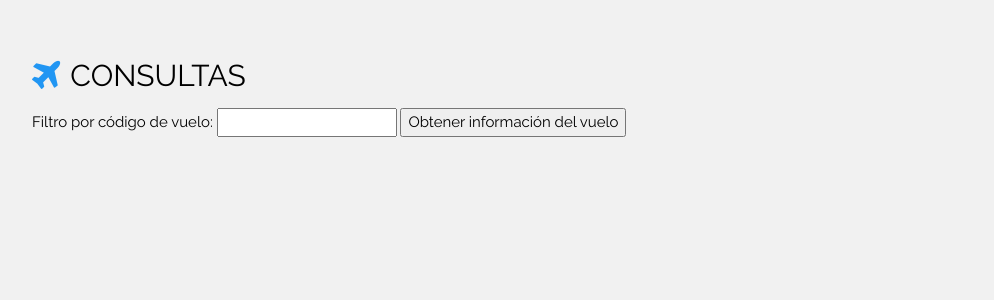
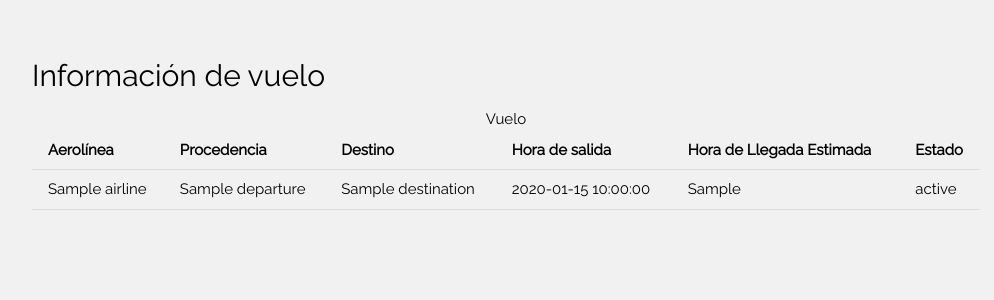
Before and after one commit to marcelofscr/QA2023, a Flask app: template templates/vistaCodigoVuelo.html in a window 1280 px wide. Shown: the top 300 px of the page, without its empty margins (284-1278 px from the left). Run offline with Flask 3, Linux system fonts and the light colour scheme; the template is opened without the code that fills it: most values are stand-ins (such as "Sample title", 1, 10 or a date in 2020).

Commit message:
avance funcionalidad E

```diff
--- a/app.py
+++ b/app.py
@@ -6,6 +6,7 @@ from controlador.controladorVuelos import controladorVuelos
 from controlador.controladorVuelosActualesSalida import controladorVuelosActualesSalida
 from controlador.controladorVuelosActuales import controladorVuelosActuales
 from controlador.controladorClima import controladorClima
+from controlador.controladorCodigoVuelos import ControladorCodigoVuelos
 
 app = Flask(__name__)
 controller = controladorAeropuerto(Aeropuerto("83a922f7be03a2cbd4dda957dffcc2a3"))
@@ -13,6 +14,7 @@ controllerLlegada = controladorVuelosActuales(Vuelos("83a922f7be03a2cbd4dda957df
 controllerSalida = controladorVuelosActualesSalida(Vuelos("83a922f7be03a2cbd4dda957dffcc2a3"))
 controllerRuta = controladorVuelos(Vuelos("83a922f7be03a2cbd4dda957dffcc2a3"))
 controllerClima = controladorClima(Aeropuerto("83a922f7be03a2cbd4dda957dffcc2a3"))
+controllerCodigoVuelos = ControladorCodigoVuelos(Vuelos("83a922f7be03a2cbd4dda957dffcc2a3"))
 
 @app.route('/')
 def index():
@@ -50,5 +52,11 @@ def get_weather():
     clima = controllerClima.get_weather(iataAeropuerto)
     return render_template('vistaClima.html', airports=clima)
 
+@app.route('/get_flights_by_code', methods=['POST'])
+def get_flights_by_code():
+    informacionVuelo = request.form['flight_number']
+    informacionVuelo = controllerCodigoVuelos.get_flights_by_code(informacionVuelo)
+    return render_template('vistaCodigoVuelo.html', flights=informacionVuelo)
+
 if __name__ == '__main__':
     app.run(debug=True)
--- a/templates/index.html
+++ b/templates/index.html
@@ -62,6 +62,12 @@
                         <input type="text" name="iataAeropuerto" id="iataAeropuerto" required>
                         <input type="submit" value="Mostrar">
                     </form>
+                    <br>
+                    <form method="POST" action="/get_flights_by_code">
+                        <label for="letra">Ver información por código de vuelo:</label>
+                        <input type="text" name="flight_number" id="flight_number" required>
+                        <input type="submit" value="Mostrar">
+                    </form>
                 </div>
             </div>
         </div>
--- a/templates/vistaCodigoVuelo.html
+++ b/templates/vistaCodigoVuelo.html
@@ -22,24 +22,35 @@
 </head>
 
 <body class="w3-light-grey">
-    <div class="w3-main" style="margin-left:300px;margin-top:43px;">
+    <div class="w3-main" style="margin-left: 300px; margin-top: 43px;">
         <div class="w3-panel">
-            <div style="display: flex; align-items: center;">
-                <i class="fa fa-plane w3-text-blue w3-xxlarge"></i>
-                <h2 style="margin-left: 10px;">CONSULTAS</h2>
-            </div>
-            <div class="w3-row-padding" style="margin:0 -16px">
-                <div class="w3-twothird">
-                    <form method="POST" action="/get_flights_by_code">
-                        <label for="letra">Filtro por código de vuelo:</label>
-                        <input type="text" name="codigoVuelo" id="codigoVuelo">
-                        <input type="submit" value="Obtener información del vuelo">
-                    </form>
-                </div>
-            </div>
+            <h2>Información de vuelo</h2>
+            <table class="w3-table w3-bordered">
+                <caption>Vuelo</caption>
+                <tr>
+                    <th>Aerolínea</th>
+                    <th>Procedencia</th>
+                    <th>Destino</th>
+                    <th>Hora de salida</th>
+                    <th>Hora de Llegada Estimada</th>
+                    <th>Estado</th>
+                </tr>
+                {% for dato in vuelo %}
+                <tr>
+                    <td>{{ dato.airline }}</td>
+                    <td>{{ dato.departure }}</td>
+                    <td>{{ dato.destination }}</td>
+                    <td>{{ dato.departure_time }}</td>
+                    <td>{{ dato.estimated_arrival }}</td>
+                    <td>{{ dato.status}}</td>
+                </tr>
+                {% endfor %}
+            </table>
+            <br>
         </div>
     </div>
-
 </body>
 
 </html>
+
+</html>
```
Also changed, not shown: modelo/Vuelos.py (+28 -0 lines), modelo/codigoVuelos.py (deleted, +0 -17 lines).
